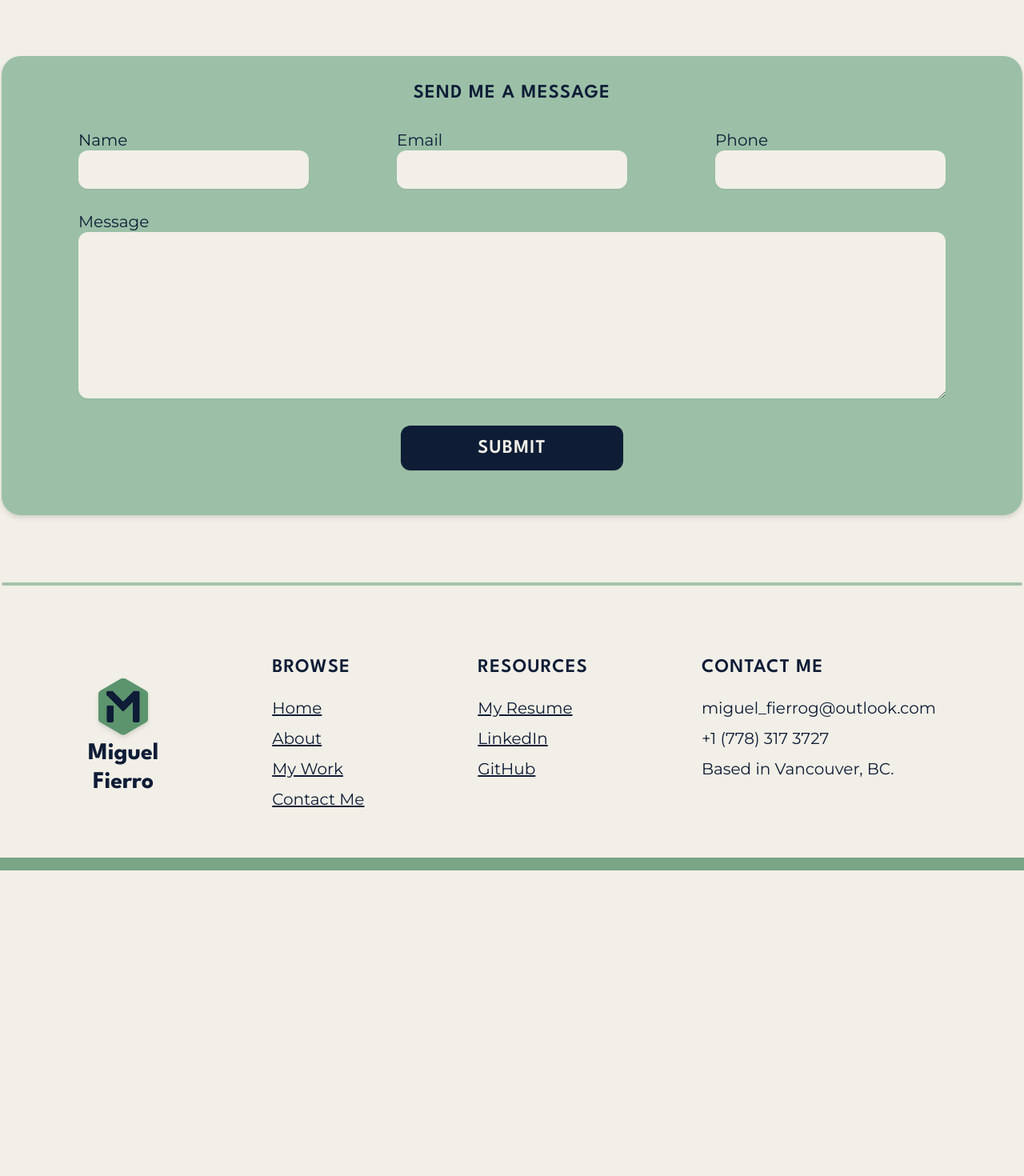
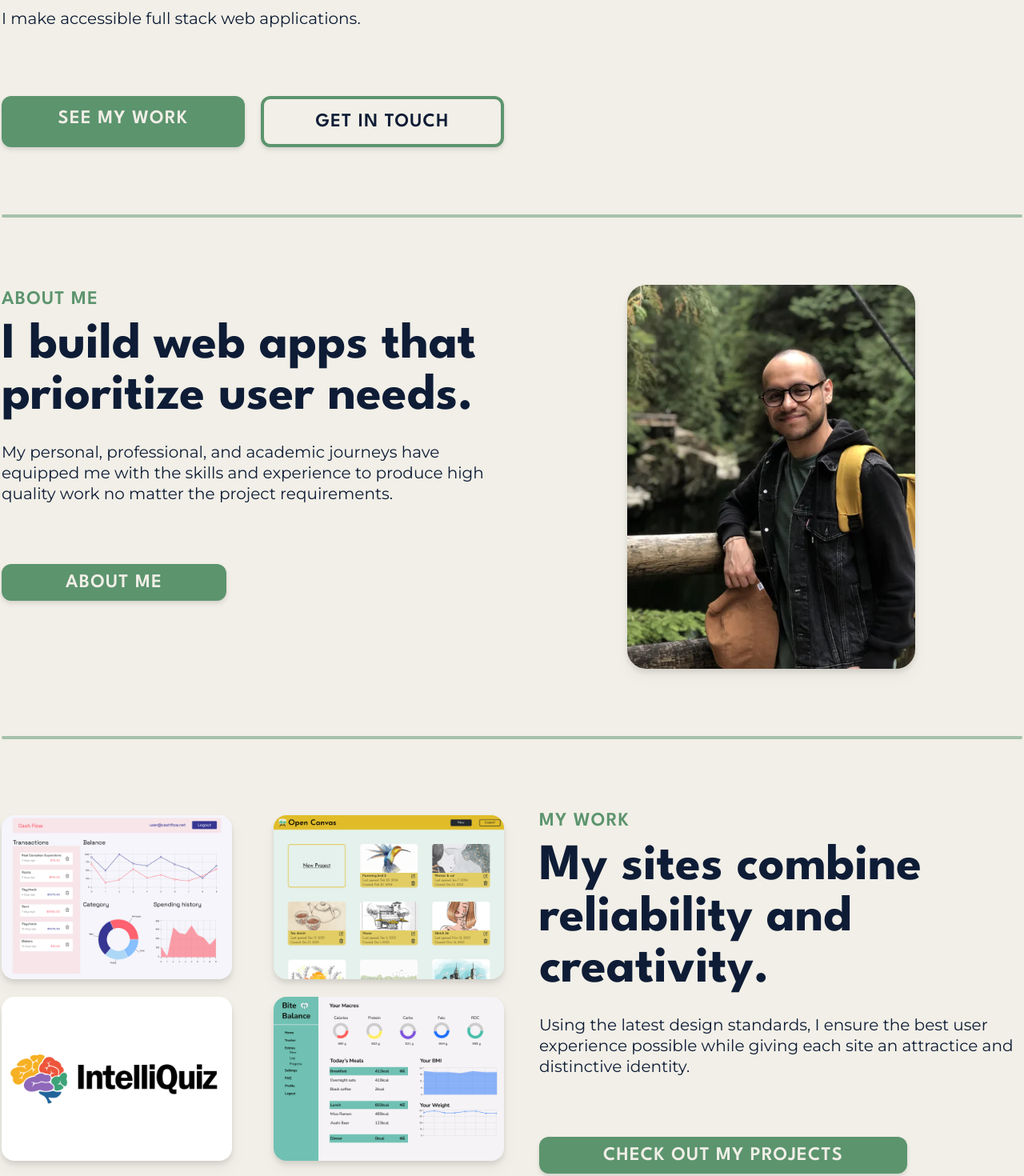
Before and after one commit to miguel-fg/portfolio-v2, a React (Vite) app: page / in a window 1280 px wide. Shown: the part 460-1930 px from the top of the page at 80% size. Before the commit the page ends 1548 px from the top, so only its background shows below. Built offline with nearby package versions, Linux system fonts and the light colour scheme.

Commit message:
[#22] add home page content

```diff
--- a/src/pages/Home.jsx
+++ b/src/pages/Home.jsx
@@ -2,18 +2,102 @@ import ContactForm from "../components/ContactForm";
 import Footer from "../components/Footer";
 import Divider from "../components/Divider";
 
+import { Link } from "react-router-dom";
+
+import home from "../images/photos/home.jpg";
+
 const Home = () => {
     return (
         <>
-            <h1 className="col-start-1 col-span-12 text-h1 font-LS text-oxford-blue mt-10">
+            <h1 className="col-start-1 col-span-12 text-h1 font-LS text-oxford-blue mt-10 leading-none">
                 Miguel Fierro.
             </h1>
+            <h2 className="col-span-4 text-subtitle font-MT text-oxford-blue leading-tight">
+                Software & web developer
+            </h2>
+            <p className="col-span-12 text-body text-oxford-blue font-MT mt-4">
+                I make accessible full stack web applications.
+            </p>
+            <Link
+                to="/portfolio"
+                className="col-span-3 bg-sea-green text-center px-10 py-2.5 rounded-xl drop-shadow-md text-h3 uppercase font-LS text-alabaster mt-16"
+            >
+                See my work
+            </Link>
+            <Link
+                to="/contact"
+                className="col-span-3 bg-alabaster border-4 border-sea-green text-center px-10 py-2.5 rounded-xl drop-shadow-md text-h3 uppercase font-LS text-oxford-blue mt-16"
+            >
+                Get in touch
+            </Link>
             <Divider />
-            <ContactForm title="send me a message"/>
+            <div className="col-span-6">
+                <h3 className="text-h3 text-sea-green font-LS uppercase mb-2">
+                    About Me
+                </h3>
+                <h2 className="text-h2 font-LS text-oxford-blue leading-none mb-6">
+                    I build web apps that prioritize user needs.
+                </h2>
+                <p className="text-body font-MT text-oxford-blue mb-20">
+                    My personal, professional, and academic journeys have
+                    equipped me with the skills and experience to produce high
+                    quality work no matter the project requirements.
+                </p>
+                <Link
+                    to="/about"
+                    className="grid-inherit col-span-3 col-start-1 bg-sea-green text-center px-20 py-3 rounded-xl drop-shadow-md text-h3 uppercase font-LS text-alabaster"
+                >
+                    About me
+                </Link>
+            </div>
+            <div className="col-span-6 col-start-7 flex items-center justify-center">
+                <img
+                    src={home}
+                    width="360"
+                    alt=""
+                    className="rounded-3xl drop-shadow-lg"
+                />
+            </div>
+            <Divider />
+            <div className="col-span-6 flex flex-wrap justify-between items-center">
+                <div className="w-fit">
+                    <img src="/portfolio-v2/thumbnails/cashflow.png" alt="Cash flow project thumbnail" className="max-w-72 rounded-2xl drop-shadow-lg"/>
+                </div>
+                <div className="w-fit">
+                    <img src="/portfolio-v2/thumbnails/opencanvas.png" alt="Open canvas project thumbnail" className="max-w-72 rounded-2xl drop-shadow-lg"/>
+                </div>
+                <div className="w-fit">
+                    <img src="/portfolio-v2/thumbnails/intelliquiz.png" alt="Intelliquiz project thumbnail" className="max-w-72 rounded-2xl drop-shadow-lg"/>
+                </div>
+                <div className="w-fit">
+                    <img src="/portfolio-v2/thumbnails/bitebalance.png" alt="Bitebalance project thumbnail" className="max-w-72 rounded-2xl drop-shadow-lg"/>
+                </div>
+            </div>
+            <div className="col-span-6 col-start-7 ml-6">
+                <h3 className="text-h3 text-sea-green font-LS uppercase mb-2">
+                    My Work
+                </h3>
+                <h2 className="text-h2 font-LS text-oxford-blue leading-none mb-6">
+                    My sites combine reliability and creativity.
+                </h2>
+                <p className="text-body font-MT text-oxford-blue mb-20">
+                    Using the latest design standards, I ensure the best user
+                    experience possible while giving each site an attractice and
+                    distinctive identity.
+                </p>
+                <Link
+                    to="/portfolio"
+                    className="grid-inherit col-span-3 col-start-1 bg-sea-green text-center px-20 py-3 rounded-xl drop-shadow-md text-h3 uppercase font-LS text-alabaster"
+                >
+                    Check out my projects
+                </Link>
+            </div>
+            <Divider />
+            <ContactForm title="send me a message" />
             <Divider />
             <Footer />
         </>
     );
-}
+};
 
 export default Home;
```
